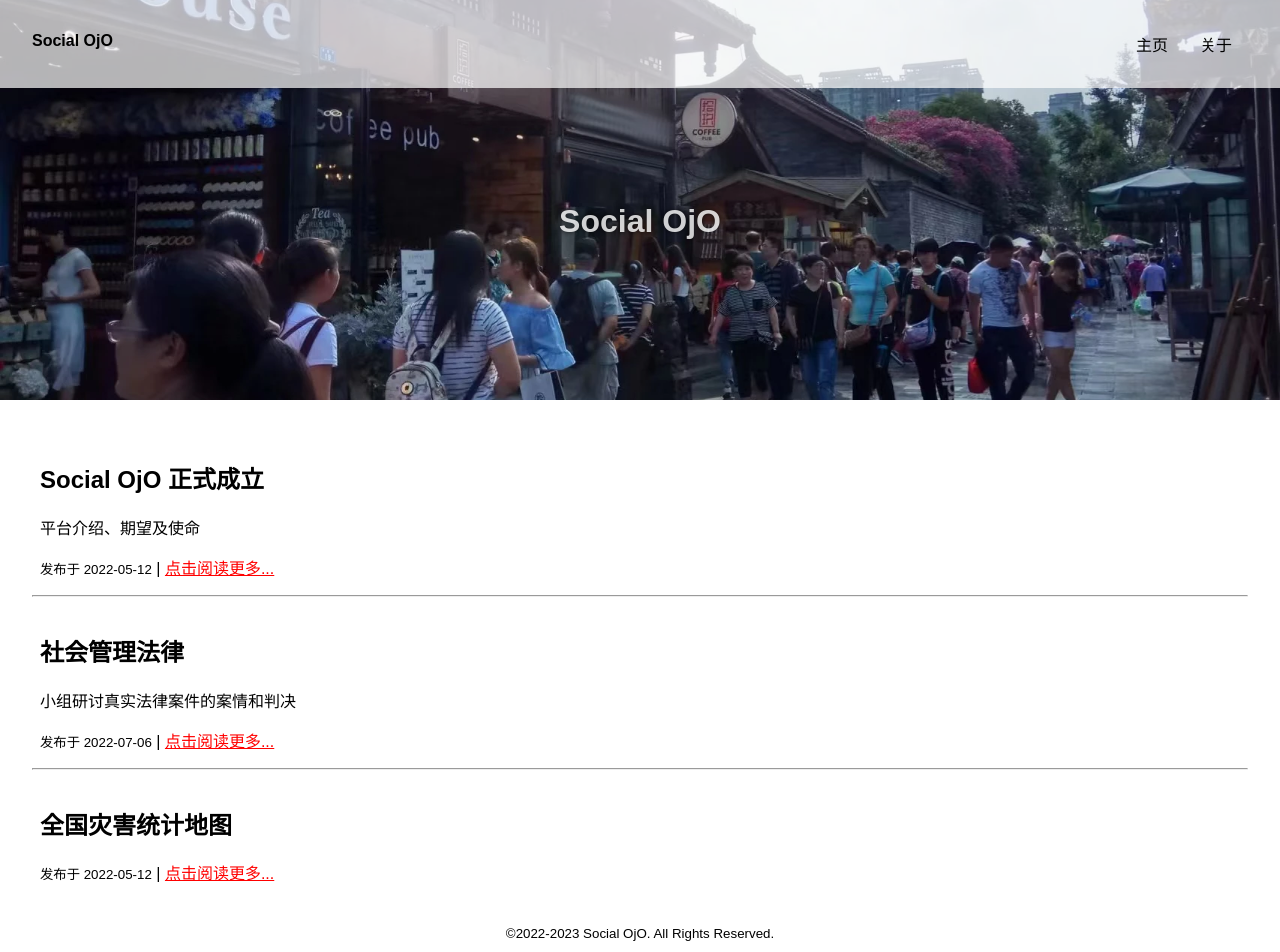
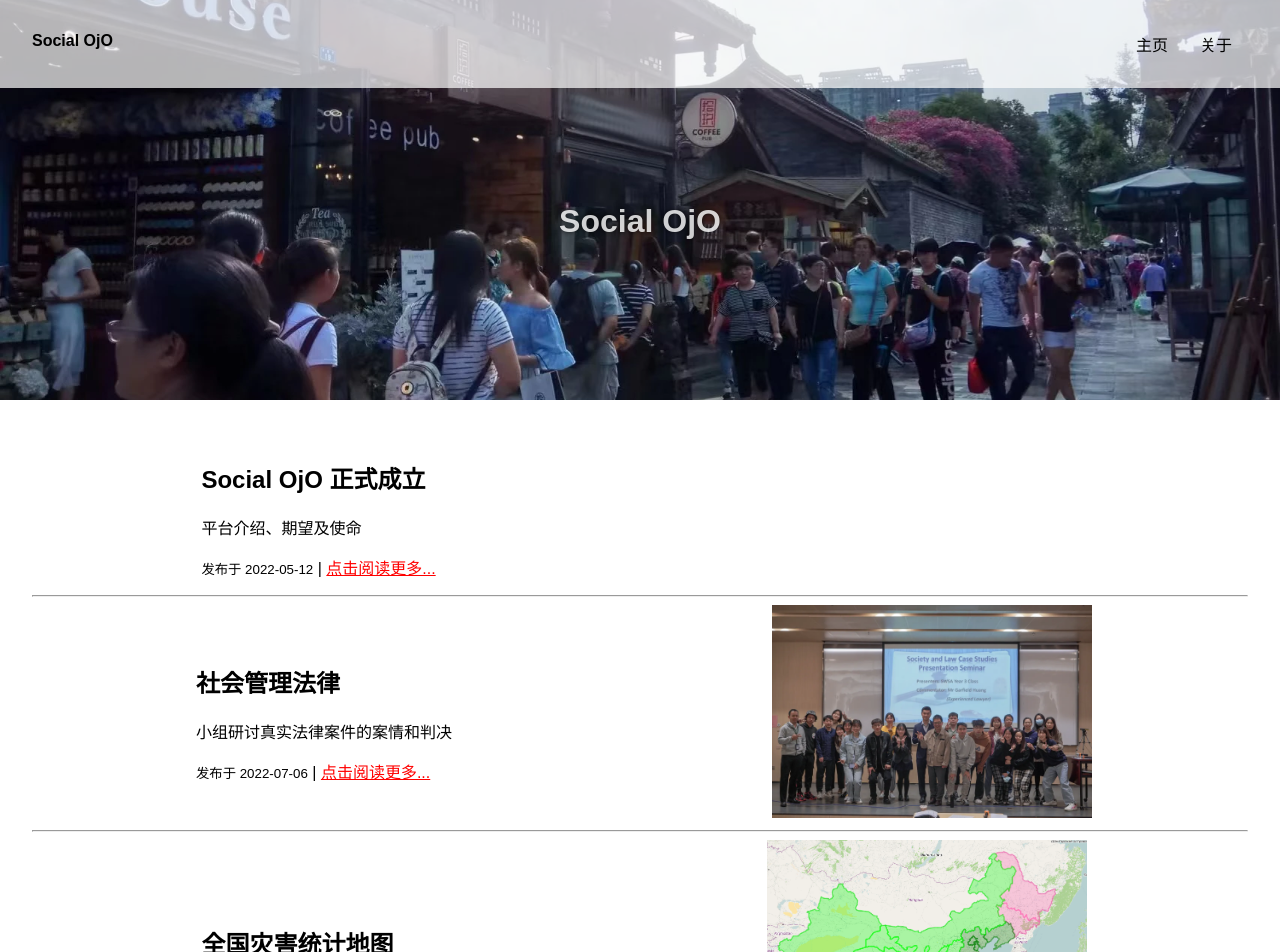
Before and after one commit to heimoshuiyu/social-ojo.org, a Next.js app: page / in a window 1280 px wide. Shown: the top 952 px of the page. Built offline with nearby package versions, Linux system fonts and the light colour scheme.

Commit message:
home page add image

```diff
--- a/components/PostPreview.js
+++ b/components/PostPreview.js
@@ -1,16 +1,27 @@
 import styles from "../styles/Home.module.css";
 import Link from "next/link";
+import Image from "next/image";
 import ClickForMore from "./ClickForMore";
 
-function PostPreview({ title, description, date, href }) {
+function PostPreview({ title, description, date, href, bg }) {
   return (
     <Link href={href} passHref>
-      <section className={styles.postPreview}>
-        <h2>{title}</h2>
-        <p>{description}</p>
-        <small>发布于 {date}</small>
-        {" | "}
-        <ClickForMore />
+      <section className={styles.postPreviewWrap}>
+        <div className={styles.postPreview}>
+          <h2>{title}</h2>
+          <p>{description}</p>
+          <small>发布于 {date}</small>
+          {" | "}
+          <ClickForMore />
+        </div>
+        <div
+          style={{
+            width: "39%",
+            maxWidth: "20rem",
+          }}
+        >
+          {bg && <Image src={bg} />}
+        </div>
       </section>
     </Link>
   );
--- a/pages/index.js
+++ b/pages/index.js
@@ -6,6 +6,9 @@ import mainbg from "../public/mainbg.webp";
 
 // styles
 import styles from "../styles/Home.module.css";
+
+import bg486 from "../public/486.webp";
+import bgmap from "../public/typhoon.png";
 
 export default function Home() {
   return (
@@ -31,6 +34,7 @@ export default function Home() {
           title="社会管理法律"
           description="小组研讨真实法律案件的案情和判决"
           date="2022-07-06"
+          bg={bg486}
         />
         <hr />
         <PostPreview
@@ -38,6 +42,7 @@ export default function Home() {
           title="全国灾害统计地图"
           description=""
           date="2022-05-12"
+          bg={bgmap}
         />
       </main>
     </div>
--- a/styles/Home.module.css
+++ b/styles/Home.module.css
@@ -7,5 +7,12 @@
 .postPreview {
   padding: 0.5rem;
   border-radius: 1rem;
+}
+
+.postPreviewWrap {
+  display: flex;
+  flex-direction: row;
+  justify-content: space-around;
+  align-items: center;
   cursor: pointer;
 }
```
